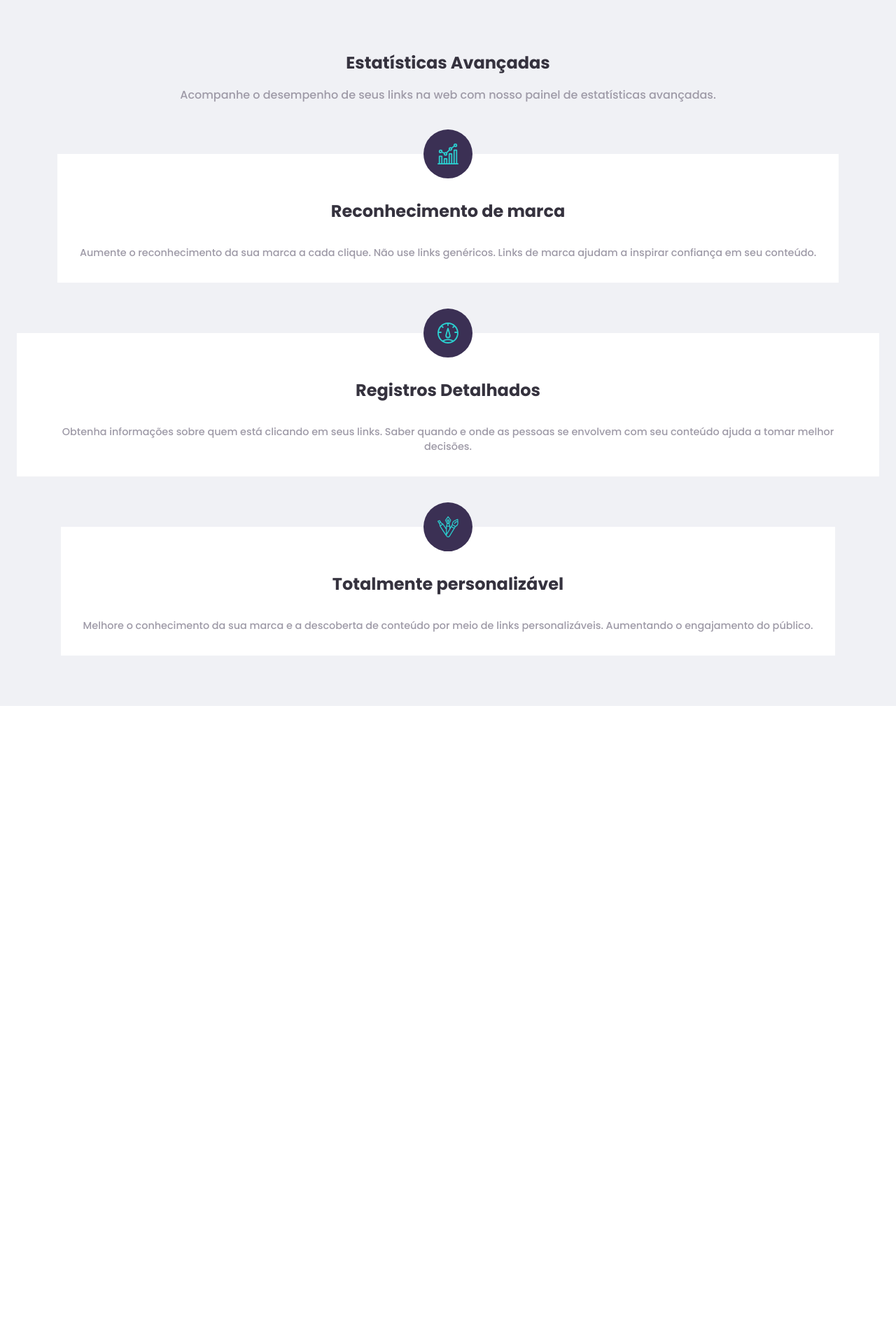
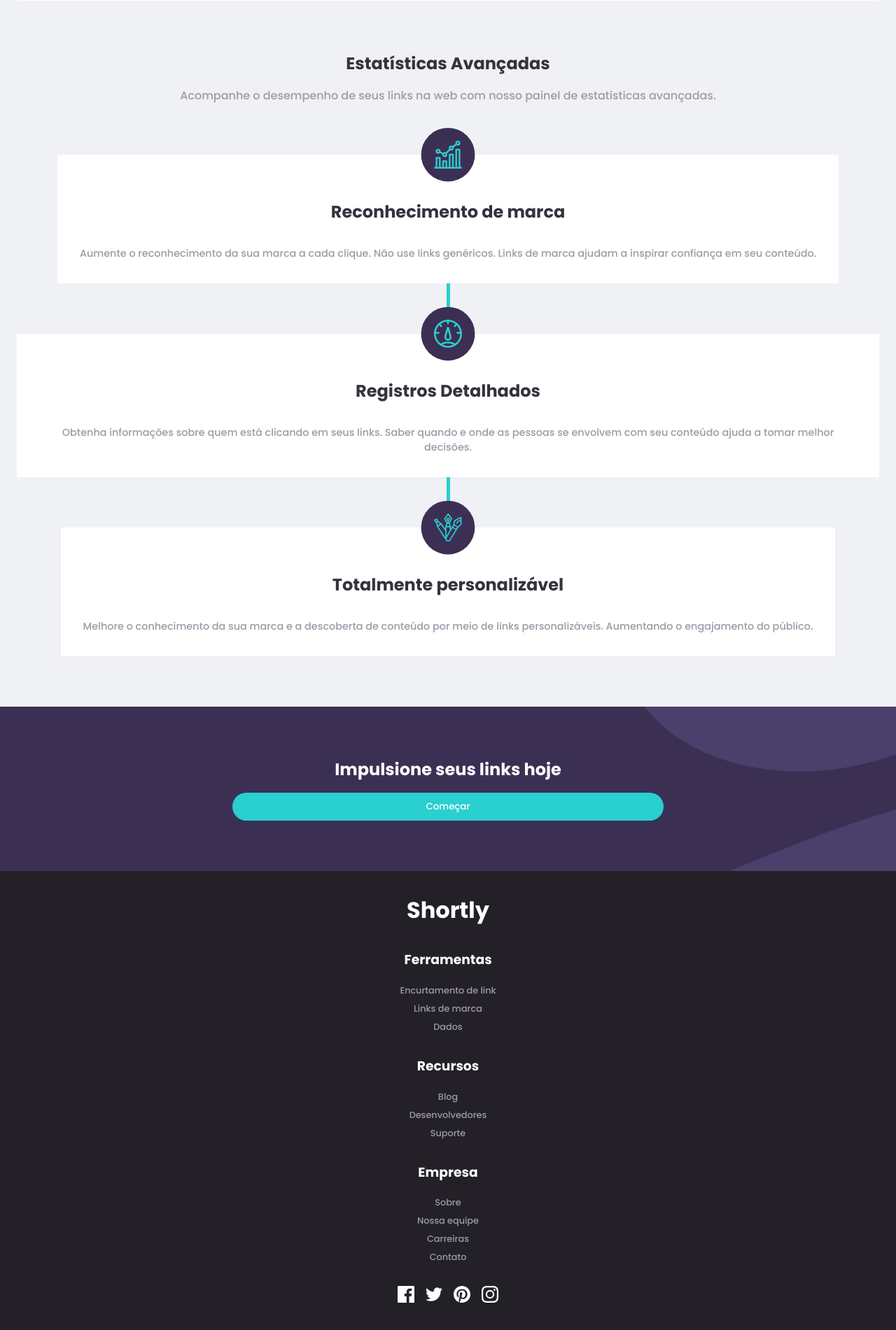
Before and after one commit to rafaelvottoni/lading.page, a web app: file index.html in a window 1280 px wide. Shown: the part 1802-3703 px from the top of the page at 70% size. Before the commit the page ends 2811 px from the top, so only its background shows below. Run offline with its HTML, style and script files only (its server is not run), Linux system fonts and the light colour scheme.

Commit message:
edit css and html files

```diff
--- a/index.html
+++ b/index.html
@@ -56,7 +56,7 @@
             Amplie o reconhecimento de sua marca e obtenha dados detalhados
             sobre o desempenho de seus links.
           </p>
-          <a href="#link" class="button">Iniciar</a>
+          <a href="#link" class="button">Começar</a>
         </div>
       </section>
       <section id="shortener" class="section">
@@ -101,6 +101,7 @@
                 seu conteúdo.
               </p>
             </div>
+            <div class="line"></div>
             <div class="card">
               <img
                 src="./assets/icon-detailed-records.svg"
@@ -113,6 +114,7 @@
                 ajuda a tomar melhor decisões.
               </p>
             </div>
+            <div class="line"></div>
             <div class="card">
               <img
                 src="./assets/icon-fully-customizable.svg"
@@ -128,6 +130,51 @@
           </div>
         </div>
       </section>
+
+      <section id="call-to-action" class="section">
+        <div class="container">
+          <h1>Impulsione seus links hoje</h1>
+          <button class="button">Começar</button>
+        </div>
+      </section>
+      <footer>
+        <div class="container">
+          <h1>Shortly</h1>
+          <div class="links">
+            <div class="features">
+              <h3>Ferramentas</h3>
+              <a href="">Encurtamento de link</a>
+              <a href="">Links de marca</a>
+              <a href="">Dados</a>
+            </div>
+            <div class="resources">
+              <h3>Recursos</h3>
+              <a href="">Blog</a>
+              <a href="">Desenvolvedores</a>
+              <a href="">Suporte</a>
+            </div>
+            <div class="company">
+              <h3>Empresa</h3>
+              <a href="">Sobre</a>
+              <a href="">Nossa equipe</a>
+              <a href="">Carreiras</a>
+              <a href="">Contato</a>
+            </div>
+          </div>
+          <div class="socials">
+            <a href=""
+              ><img src="./assets/icon-facebook.svg" alt="Facebook"
+            /></a>
+            <a href=""><img src="./assets/icon-twitter.svg" alt="Twitter" /></a>
+            <a href=""
+              ><img src="./assets/icon-pinterest.svg" alt="Pinterest"
+            /></a>
+            <a href=""
+              ><img src="./assets/icon-instagram.svg" alt="Instagram"
+            /></a>
+          </div>
+        </div>
+      </footer>
     </main>
     <script src="./scripts/script.js"></script>
   </body>
--- a/styles/style.css
+++ b/styles/style.css
@@ -230,7 +230,7 @@
 }
 
 #shortener .container .shortened-link p {
-  border-bottom: 1px solid var(--grayish-violety);
+  border-bottom: 1px solid var(--gray);
   padding-bottom: 0.4rem;
 }
 
@@ -268,6 +268,7 @@
   align-items: center;
   flex-direction: column;
   gap: 4.5rem;
+  position: relative;
 }
 
 #statistics .container .cards .card {
@@ -278,15 +279,16 @@
   align-items: center;
   padding: 4rem 2rem 2rem 2rem;
   position: relative;
+  z-index: 2;
 }
 
 #statistics .container .cards .card img {
-  width: 70px;
+  width: 80px;
   background-color: var(--dark-violet);
-  clip-path: circle(50% at 50% 50%);
+  clip-path: circle(48% at 50% 50%);
   padding: 20px;
   position: absolute;
-  top: -35px;
+  top: -40px;
 }
 
 #statistics .container .cards .card h1 {
@@ -296,3 +298,84 @@
 #statistics .container .cards .card p {
   font-size: 0.9rem;
 }
+
+#statistics .container .cards .line {
+  background-color: var(--cyan);
+  position: absolute;
+  top: 0;
+  bottom: 0;
+  width: 5px;
+  z-index: 1;
+}
+
+/* call-to-action */
+
+#call-to-action {
+  background-color: var(--dark-violet);
+  background-image: url('../assets/bg-boost-mobile.svg');
+  background-repeat: no-repeat;
+  background-size: auto;
+  background-position: right;
+  color: white;
+}
+
+#call-to-action .container h1 {
+  font-weight: 700;
+  margin-bottom: 1rem;
+}
+
+#call-to-action .container .button {
+  width: 50%;
+}
+
+/* footer */
+
+footer {
+  background-color: var(--very-dark-violet);
+  color: white;
+  text-align: center;
+  padding-top: 2rem;
+  padding-bottom: 2rem;
+}
+
+footer .container {
+  display: flex;
+  flex-direction: column;
+  align-items: center;
+  gap: 2rem;
+}
+
+footer .container h1 {
+  font-weight: 700;
+}
+
+footer .container .links {
+  display: flex;
+  flex-direction: column;
+  align-items: center;
+  gap: 2rem;
+}
+
+footer .container .links > div {
+  display: flex;
+  flex-direction: column;
+  align-items: center;
+  gap: 0.5rem;
+}
+
+footer .container .links > div h3 {
+  margin-bottom: 0.8rem;
+  font-weight: 700;
+}
+
+footer .container .links a {
+  text-decoration: none;
+  color: var(--grayish-violet);
+  font-size: 0.8rem;
+}
+
+footer .container .socials {
+  display: flex;
+  align-items: center;
+  gap: 1rem;
+}
```
